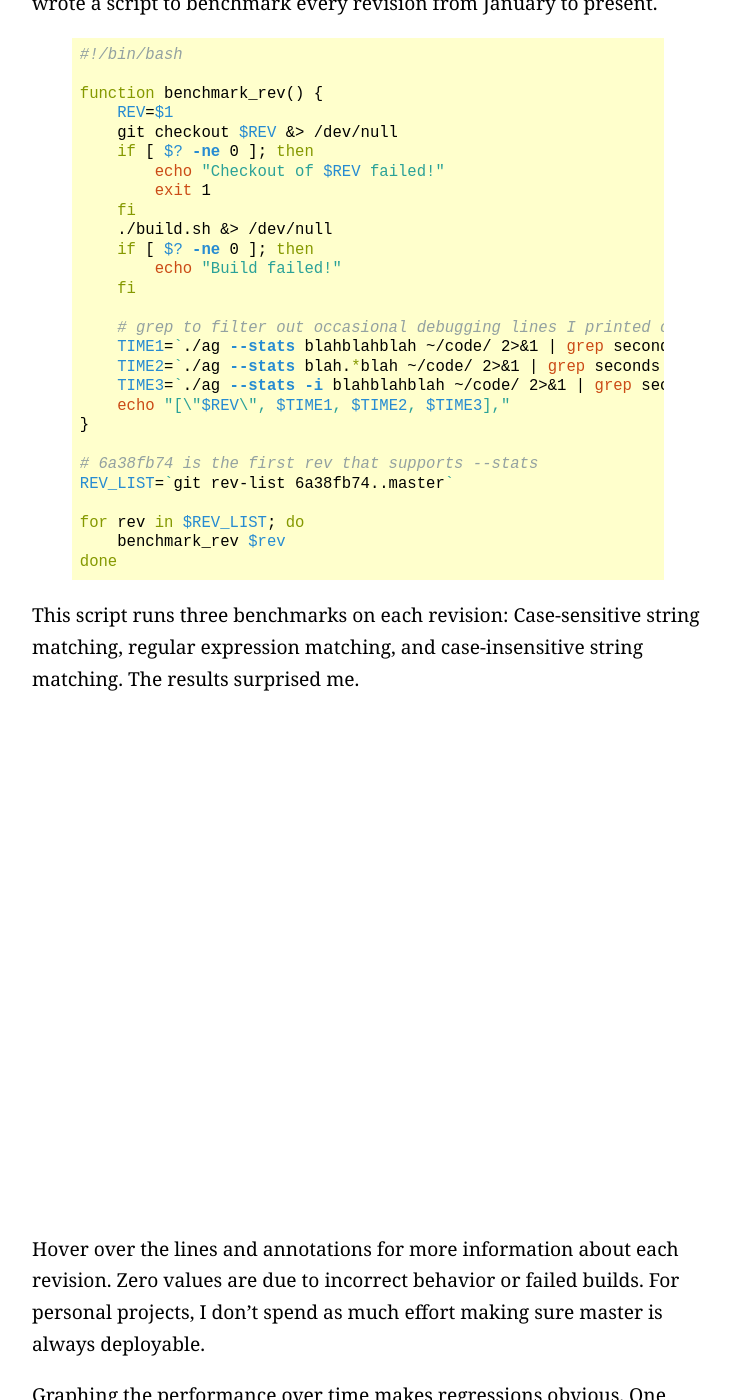
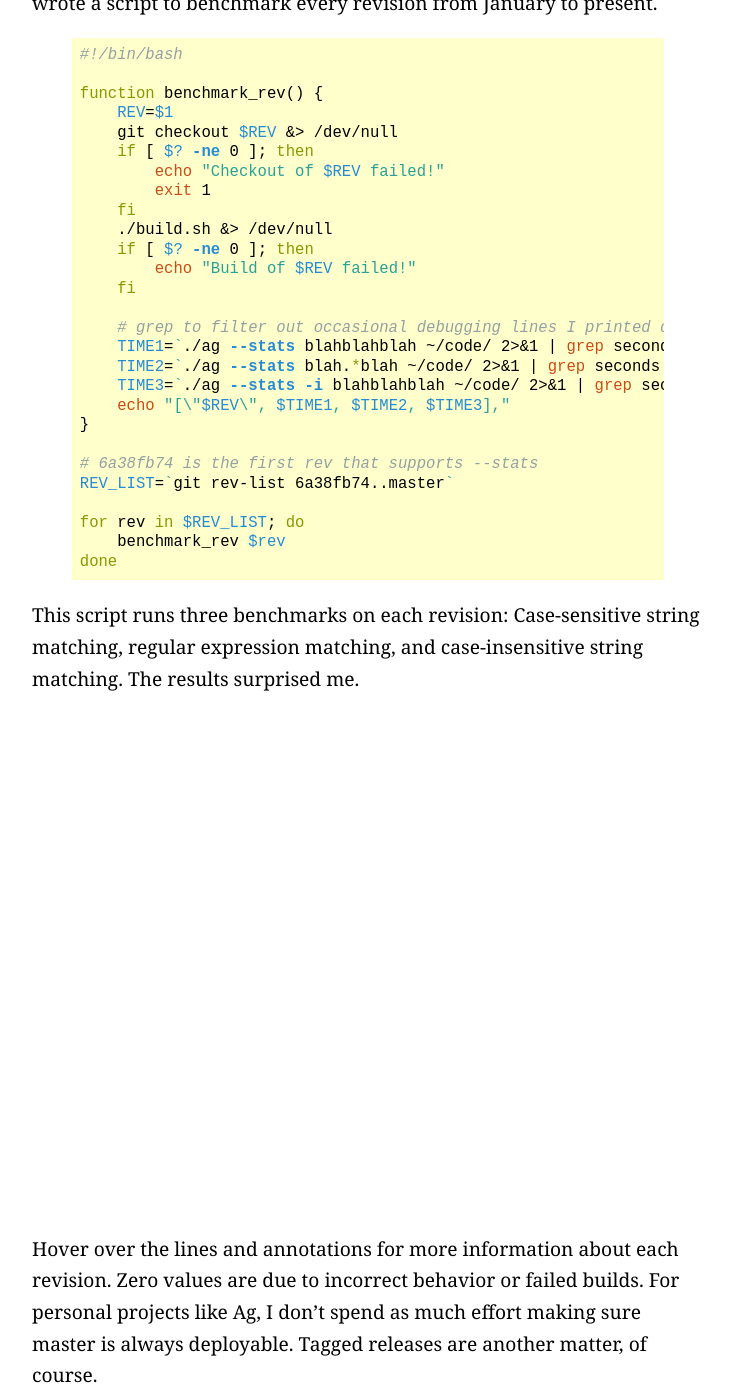
Before and after one commit to ggreer/geoff.greer.fm, a Jekyll site: the page built from _posts/2012-08-25-the-silver-searcher-benchmarking-revisions.md, in a window 1280 px wide and 1400 px high, scrolled down 276 px. Shown: the whole window, without its empty margins (272-1003 px from the left). Built offline with Jekyll 4.4.1, drawn with Linux system fonts in a browser that asks for light colours; comment, search, counter and statistics services are not loaded.

Commit message:
Ok, I think it's ready.

```diff
--- a/_posts/2012-08-23-ag-benchmarking-revisions.md
+++ b/_posts/2012-08-25-the-silver-searcher-benchmarking-revisions.md
@@ -24,7 +24,7 @@ function benchmark_rev() {
     fi
     ./build.sh &> /dev/null
     if [ $? -ne 0 ]; then
-        echo "Build failed!"
+        echo "Build of $REV failed!"
     fi
 
     # grep to filter out occasional debugging lines I printed out
@@ -46,7 +46,7 @@ This script runs three benchmarks on each revision: Case-sensitive string matchi
 
 <div id="chart_div" style="width: 672px; height: 500px;"> </div>
 
-Hover over the lines and annotations for more information about each revision. Zero values are due to incorrect behavior or failed builds. For personal projects, I don't spend as much effort making sure master is always deployable.
+Hover over the lines and annotations for more information about each revision. Zero values are due to incorrect behavior or failed builds. For personal projects like Ag, I don't spend as much effort making sure master is always deployable. Tagged releases are another matter, of course.
 
 Graphing the performance over time makes regressions obvious. One change made the benchmarks double in execution time, from 2 seconds to 4. (For comparison, grep -r takes 11 seconds and spits out tons of useless matches. Ack takes 20 seconds.)
 
```
